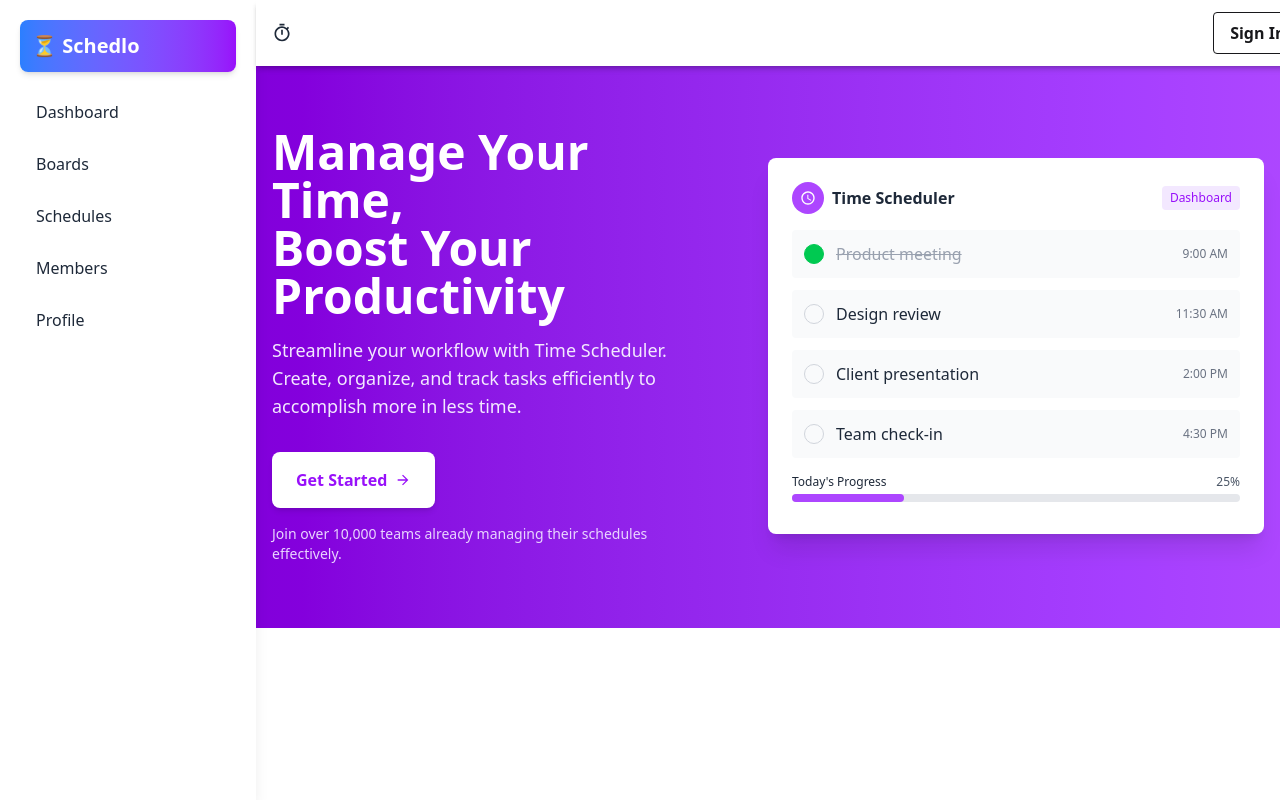
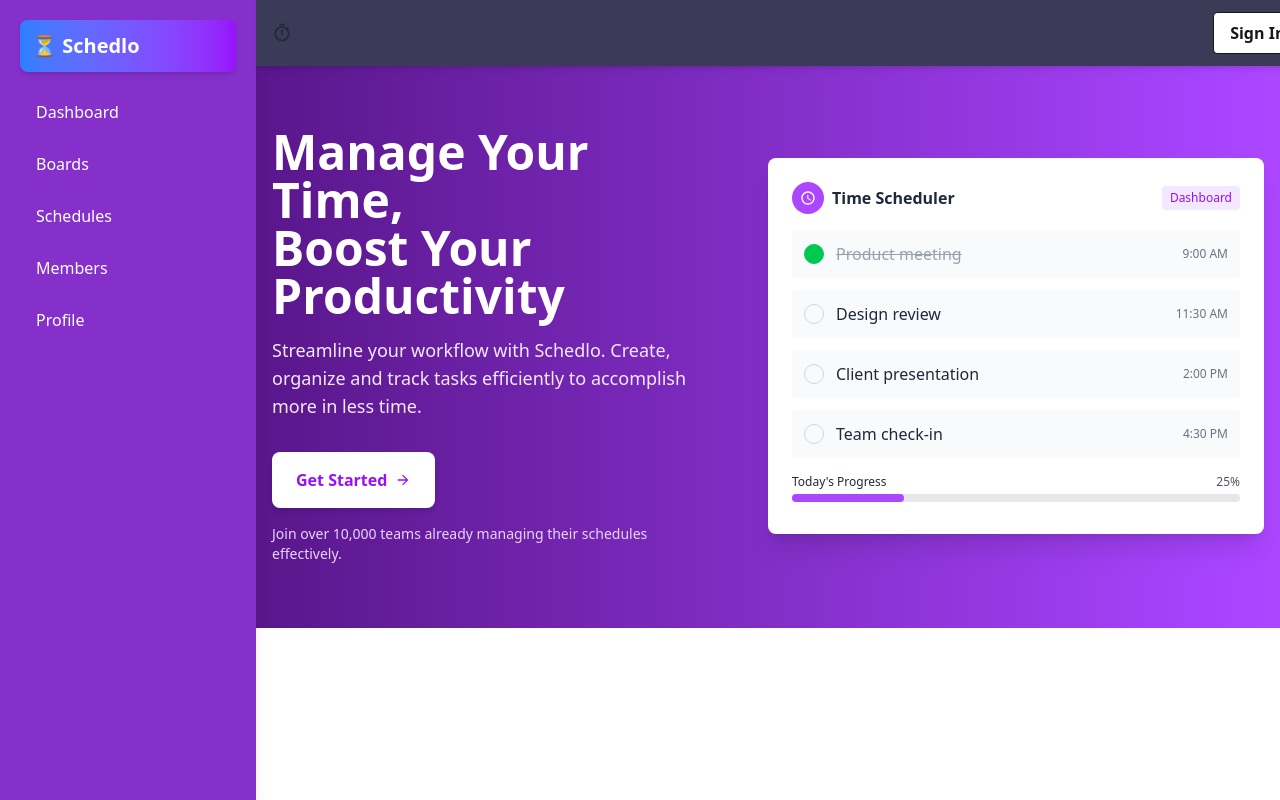
Before and after one commit to Code-Avengers-1012-1/Schedlo-Client, a React (Vite) app: page / in a window 1280 px wide. Built offline with nearby package versions, Linux system fonts and the light colour scheme; no server answers.

Commit message:
fixed some signUp issue about user data storing in DB

```diff
--- a/src/Components/Banner/Banner.jsx
+++ b/src/Components/Banner/Banner.jsx
@@ -5,7 +5,7 @@ import { Link } from 'react-router';
 
 const Banner = () => {
   return (
-    <div className="bg-gradient-to-r from-purple-700 to-purple-500 py-16">
+    <div className="bg-gradient-to-r from-purple-900 to-purple-500 py-16">
       <div className="container mx-auto px-4">
         <div className="flex flex-col md:flex-row items-center justify-between">
           {/* Left side - Text, input and button */}
@@ -16,7 +16,7 @@ const Banner = () => {
             </h1>
 
             <p className="text-lg mb-8 text-purple-100">
-              Streamline your workflow with Time Scheduler. Create, organize, and
+              Streamline your workflow with Schedlo. Create, organize and
               track tasks efficiently to accomplish more in less time.
             </p>
 
--- a/src/Components/Navbar/Navbar.jsx
+++ b/src/Components/Navbar/Navbar.jsx
@@ -17,7 +17,7 @@ const Navbar = () => {
 
   return (
 
-    <header className="relative bg-white dark:bg-gray-900 shadow-md">
+    <header className="relative bg-[#3B3B58]">
       <div className="container mx-auto px-4 py-3 flex justify-between items-center">
 
         {/* Left - Logo or Brand Name */}
--- a/src/Components/SideNavbar/SideNavbar.jsx
+++ b/src/Components/SideNavbar/SideNavbar.jsx
@@ -2,7 +2,7 @@ import { Link, NavLink } from "react-router-dom";
 
 const SideNavbar = ({ onClose }) => {
   return (
-    <nav className="h-full flex flex-col p-5 bg-white shadow-lg">
+    <nav className="h-full flex flex-col p-5 bg-[#8530CB] text-white">
       {/* Title */}
       <Link
         to="/"
@@ -26,7 +26,7 @@ const SideNavbar = ({ onClose }) => {
               `block px-4 py-2 rounded-md ${
                 isActive
                   ? "bg-gray-200 text-black"
-                  : "text-gray-800 hover:bg-gray-300"
+                  : "hover:bg-gray-300"
               }`
             }
             onClick={onClose}
@@ -41,7 +41,7 @@ const SideNavbar = ({ onClose }) => {
               `block px-4 py-2 rounded-md ${
                 isActive
                   ? "bg-gray-200 text-black"
-                  : "text-gray-800 hover:bg-gray-300"
+                  : "hover:bg-gray-300"
               }`
             }
             onClick={onClose}
@@ -56,7 +56,7 @@ const SideNavbar = ({ onClose }) => {
               `block px-4 py-2 rounded-md ${
                 isActive
                   ? "bg-gray-200 text-black"
-                  : "text-gray-800 hover:bg-gray-300"
+                  : "hover:bg-gray-300"
               }`
             }
             onClick={onClose}
@@ -71,7 +71,7 @@ const SideNavbar = ({ onClose }) => {
               `block px-4 py-2 rounded-md ${
                 isActive
                   ? "bg-gray-200 text-black"
-                  : "text-gray-800 hover:bg-gray-300"
+                  : " hover:bg-gray-300"
               }`
             }
             onClick={onClose}
@@ -86,7 +86,7 @@ const SideNavbar = ({ onClose }) => {
               `block px-4 py-2 rounded-md ${
                 isActive
                   ? "bg-gray-200 text-black"
-                  : "text-gray-800 hover:bg-gray-300"
+                  : " hover:bg-gray-300"
               }`
             }
             onClick={onClose}
--- a/src/Pages/Boards/Boards.jsx
+++ b/src/Pages/Boards/Boards.jsx
@@ -67,12 +67,12 @@ const Boards = () => {
   };
 
   return (
-    <div className="p-6 w-full min-h-screen bg-gray-100">
+    <div className="p-6 w-full min-h-screen bg-[#F3F4F6]">
       <div className="flex justify-between items-center mb-6">
         <h1 className="text-2xl font-semibold text-gray-800">Your Boards</h1>
         <button
           onClick={() => setIsModalOpen(true)}
-          className="px-2 md:px-4 py-2 bg-purple-600 text-white font-medium rounded-lg shadow hover:bg-purple-700 transition text-xs md:text-lg"
+          className="px-2 md:px-4 py-2 bg-purple-900 text-white font-medium rounded-lg shadow hover:bg-purple-700 transition text-xs md:text-lg"
         >
           + Add Board
         </button>
@@ -86,7 +86,7 @@ const Boards = () => {
           {boardsData?.map((board) => (
             <div
               key={board._id}
-              className="bg-[#F4F2EE] p-5 shadow-lg rounded-lg hover:scale-102 transform duration-300 transition"
+              className="bg-white p-5 shadow-lg rounded-lg hover:scale-102 transform duration-300 transition"
             >
               <h2 className="text-lg font-semibold text-gray-800">
                 {board.title}
--- a/src/Pages/SignIn/SinginForm.jsx
+++ b/src/Pages/SignIn/SinginForm.jsx
@@ -11,6 +11,7 @@ const SigninForm = () => {
   const { signIn } = useAuth();
   const navigate = useNavigate();
   const location = useLocation();
+  const [error, setError] = useState(null);
   const from = location.state?.from?.pathname || "/";
 
   const [formData, setFormData] = useState({
@@ -35,6 +36,7 @@ const SigninForm = () => {
       })
       .catch((err) => {
         console.log("ERR: ", err);
+        setError(err || null)
       });
   };
 
@@ -80,7 +82,7 @@ const SigninForm = () => {
             Log in
           </button>
         </form>
-
+        {error && <p className="text-red-500">{error?.message}</p>}
         <p className="text-center mt-4">
           New here?{" "}
           <Link to="/signup" className="text-violet-600 hover:underline">
--- a/src/Pages/SignUp/SignupForm.jsx
+++ b/src/Pages/SignUp/SignupForm.jsx
@@ -1,15 +1,16 @@
-import { useState } from "react";
+ import { useState } from "react";
 import useAuth from "../../hooks/useAuth";
-import { Link } from "react-router";
+import { Link, useNavigate } from "react-router";
 import FaceboolLogin from "../../Components/SocialLogin/FaceboolLogin";
 import GithubLogin from "../../Components/SocialLogin/GithubLogin";
 import GoogleLogin from "../../Components/SocialLogin/GoogleLogin";
 import useAxios from "../../hooks/useAxios";
 
-
 const SignupForm = () => {
   const { signUp } = useAuth();
-  const axiosPublic = useAxios()
+  const axiosPublic = useAxios();
+  const navigate = useNavigate();
+  const [error, setError] = useState(null);
 
   const [formData, setFormData] = useState({
     name: "",
@@ -31,15 +32,27 @@ const SignupForm = () => {
     e.preventDefault();
     console.log("Form Data Submitted:", formData);
 
-    await axiosPublic.post("/users", formData)
+    try {
+      const { name, email, password } = formData;
+      const userData = { name, email };
 
-    signUp(formData?.email, formData?.password)
-      .then((userCredential) => {
-        console.log("User data --> ", userCredential?.user);
-      })
-      .catch((err) => {
-        console.log("ERR --> ", err);
-      });
+      const res = await axiosPublic.get(`user?email=${email}`);
+
+      if (res?.data && Object.keys(res.data).length > 0) {
+        alert("user already axist");
+        return;
+      }
+
+      await axiosPublic.post("users", userData);
+
+      const userCredential = await signUp(email, password);
+      console.log("user data --> ", userCredential?.user);
+      navigate("/");
+    }
+    catch (err) {
+      console.log("ERR --> ", err);
+      setError(err);
+    }
   };
 
   return (
@@ -113,6 +126,7 @@ const SignupForm = () => {
             Register
           </button>
         </form>
+        {error && <p className="text-red-500">{error?.message}</p>}
         <p>
           Have an Account?{" "}
           <Link to="/signin" className="text-violet-600 hover:underline">
```
